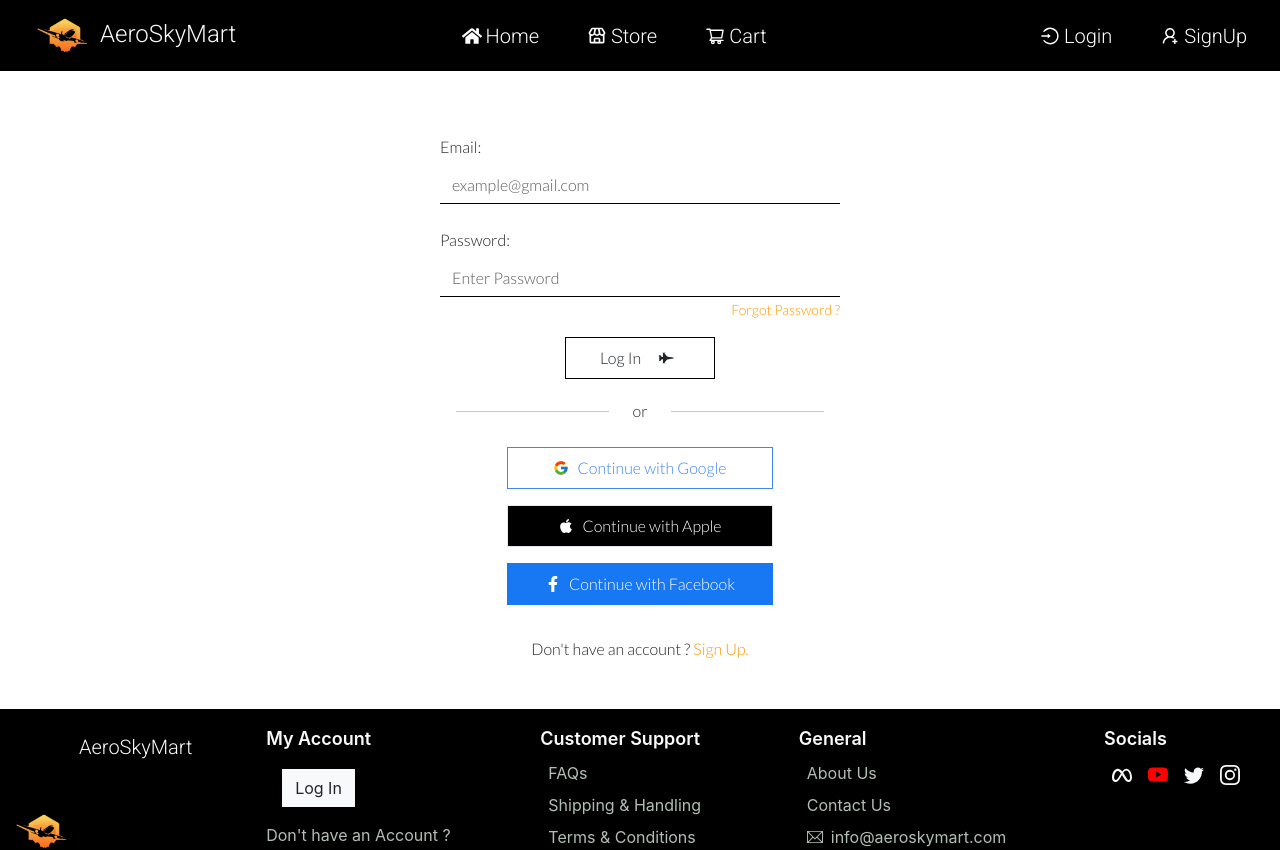
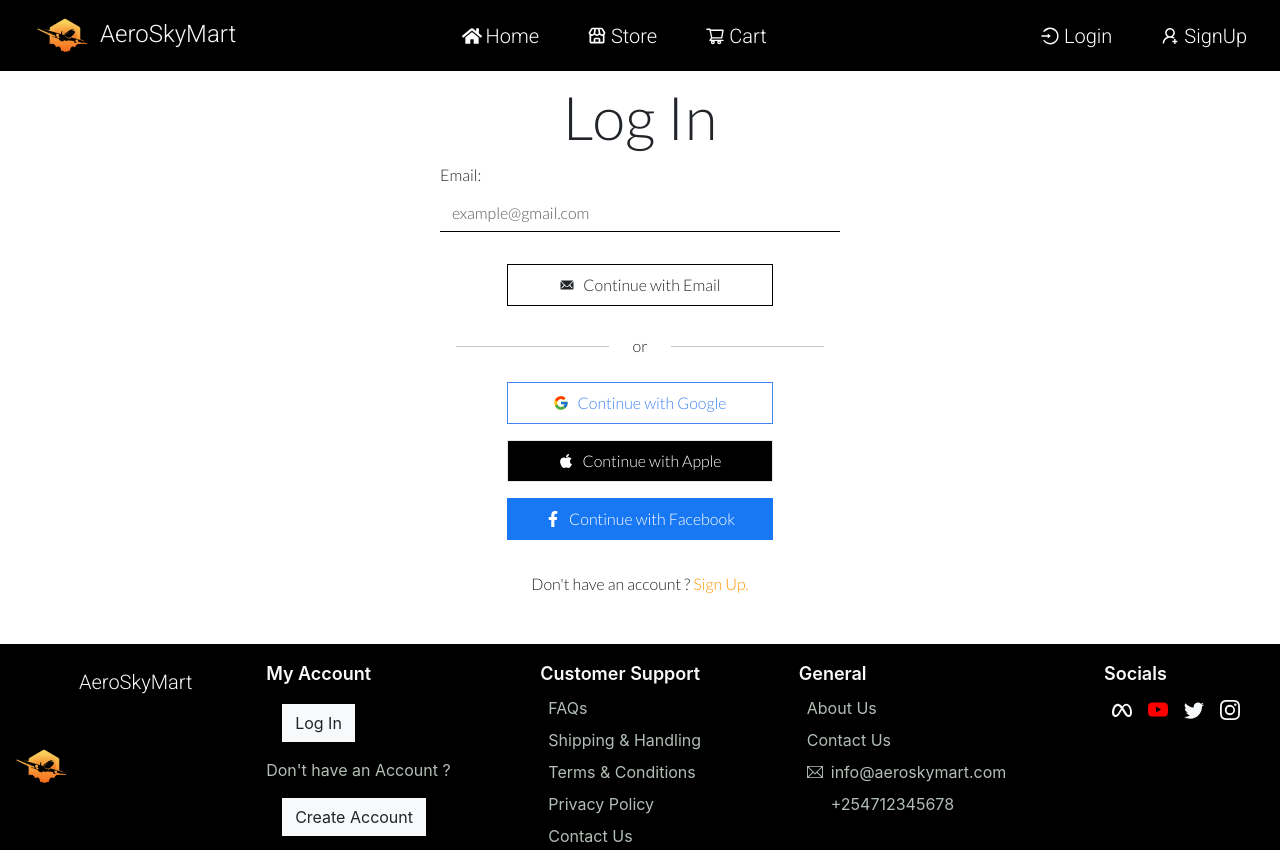
Before and after one commit to Osorabrian/AeroSkyMart, a React (Create React App) app: page /login in a window 1280 px wide. Shown: the top 850 px of the page. Built offline with nearby package versions, Linux system fonts and the light colour scheme; some icons are missing.

Commit message:
format log in page and create email login component

```diff
--- a/src/Components/App/App.js
+++ b/src/Components/App/App.js
@@ -9,6 +9,7 @@ import Product from '../Product/Product'
 import Footer from '../Footer/Footer'
 import Contact from '../Contact/Contact';
 import About from '../About/About'
+import EmailLogin from '../Login/EmailLogin';
 import {Routes, Route} from 'react-router-dom'
 
 function App() {
@@ -19,6 +20,7 @@ function App() {
           <Route path='/' element={<Home/>} />
           <Route path='about' element={<About/>} />
           <Route path='store' element={<Store/>} />
+          <Route path='email_login' element={<EmailLogin/>} />
           <Route path='login' element={<Login/>} />
           <Route path='signup' element={<SignUp/>} />
           <Route path='store/:id' element={<Product/>} />
--- /dev/null
+++ b/src/Components/Login/EmailLogin.js
@@ -0,0 +1,31 @@
+import React, {useState} from "react";
+import { NavLink } from "react-router-dom";
+import {FaFighterJet} from 'react-icons/fa'
+import './Login.css'
+
+export default function EmailLogin(){
+
+    const [password, setPassword] = useState('')
+
+    return(
+        <form>
+                    <div>
+                        <label className='form-label'>Password:</label>
+                        <input type='password' placeholder='Enter Password' className='form-control' onChange={e => setPassword(e.target.value)} required/>
+                    </div>
+
+                    <div className='mb-3 text-right'>
+                        <NavLink className='form-text text-[#ff9800]'>Forgot Password ?</NavLink>
+                    </div>
+
+                    <div className='text-center mb-1'>
+                        <button type='submit' className='w-10/12 p-2 border-1 border-black' id='login-button'>
+                            <div className='row'>
+                                <span className='col-9'>Log In</span>
+                                <FaFighterJet className='col-3 mt-1 -ml-8'/>
+                            </div>
+                        </button>
+                    </div>
+        </form>
+    )
+}
--- a/src/Components/Login/Login.css
+++ b/src/Components/Login/Login.css
@@ -1,9 +1,5 @@
 #login-form{
     max-width: 400px;
-}
-
-#login-button{
-    width: 150px;
 }
 
 #login-button:hover{
--- a/src/Components/Login/Login.js
+++ b/src/Components/Login/Login.js
@@ -1,6 +1,7 @@
 import React, {useState} from 'react'
 import { useNavigate, NavLink } from 'react-router-dom'
-import {FaFighterJet, FaApple, FaFacebookF} from 'react-icons/fa'
+import {FaApple, FaFacebookF} from 'react-icons/fa'
+import { IoIosMail } from "react-icons/io";
 import {FcGoogle} from 'react-icons/fc'
 import './Login.css'
 
@@ -9,43 +10,34 @@ export default function Login(){
     const navigate = useNavigate()
 
     const [userName, setUserName] = useState('')
-    const [password, setPassword] = useState('')
 
     function logInFunction(e){
         e.preventDefault()
-        console.log({userName, password})
-        navigate('/')
+        console.log({userName})
+        navigate('/email_login')
     }
 
         return(
-            <div className='px-3 py-5 font-lato'>
+            <div className='px-3 mb-5 mt-3 font-lato'>
+
+                <h1 className='text-6xl'>Log In</h1>
 
                 <form onSubmit={logInFunction} className='mx-auto mt-3 text-left' id='login-form'>
-
-                    {/* <GiPlanePilot className='text-6xl mx-auto mt-1' /> */}
 
                     <div className='mt-3 mb-4'>
                         <label className={'form-label'}>Email:</label>
                         <input type='email' placeholder='example@gmail.com' className='form-control' onChange={e => setUserName(e.target.value)} required />
                     </div>
 
-                    <div>
-                        <label className='form-label'>Password:</label>
-                        <input type='password' placeholder='Enter Password' className='form-control' onChange={e => setPassword(e.target.value)} required/>
+                    <div className='text-center'>
+                        <button className='mx-auto w-8/12 p-2 border-1 border-[black] m-2' id='login-button' onClick={logInFunction}>
+                                <div className='justify-center flex'>
+                                    <IoIosMail className='my-auto me-2'/>
+                                    Continue with Email
+                                </div>
+                        </button>
                     </div>
 
-                    <div className='mb-3 text-right'>
-                        <NavLink className='form-text text-[#ff9800]'>Forgot Password ?</NavLink>
-                    </div>
-
-                    <div className='text-center mb-1'>
-                        <button type='submit' className='w-10/12 p-2 border-1 border-black' id='login-button'>
-                            <div className='row'>
-                                <span className='col-9'>Log In</span>
-                                <FaFighterJet className='col-3 mt-1 -ml-8'/>
-                            </div>
-                        </button>
-                    </div>
                 </form>
 
                 <div className='row mx-auto mt-1 p-3 login-div'>
```
